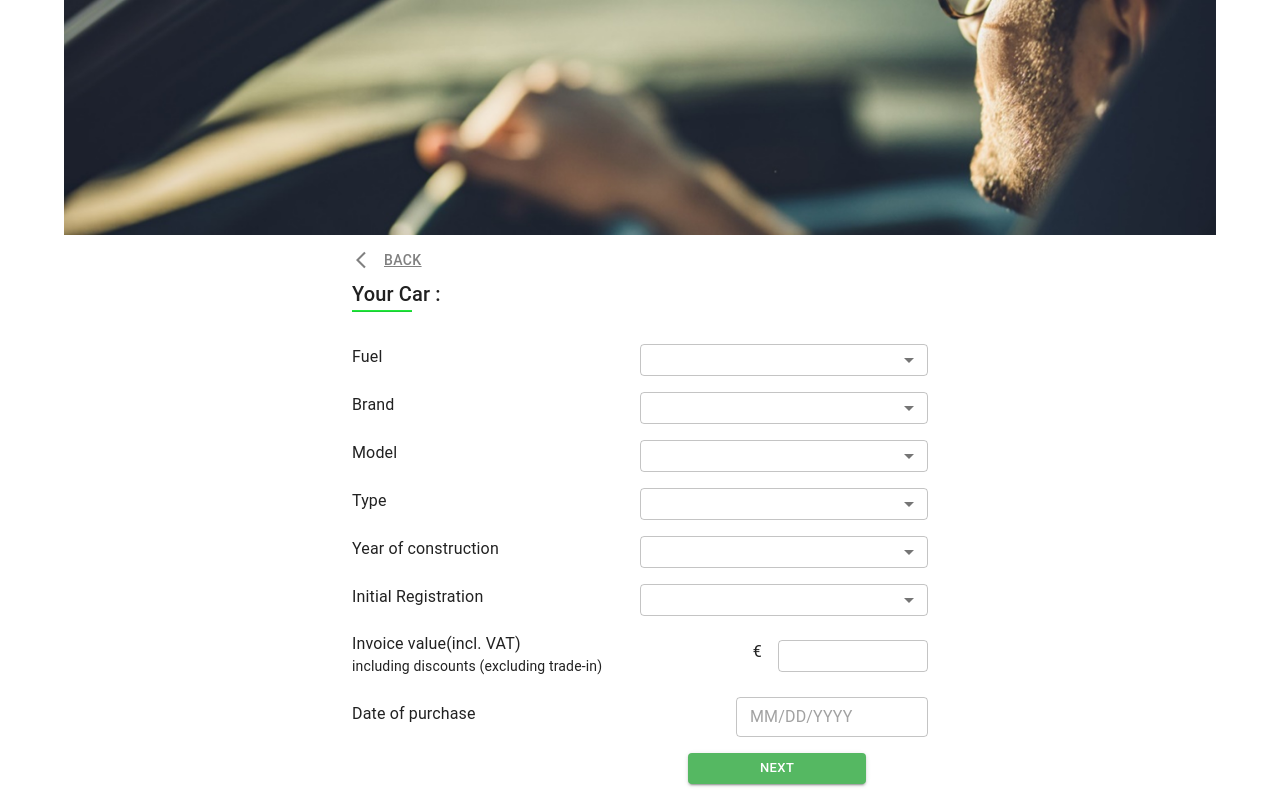
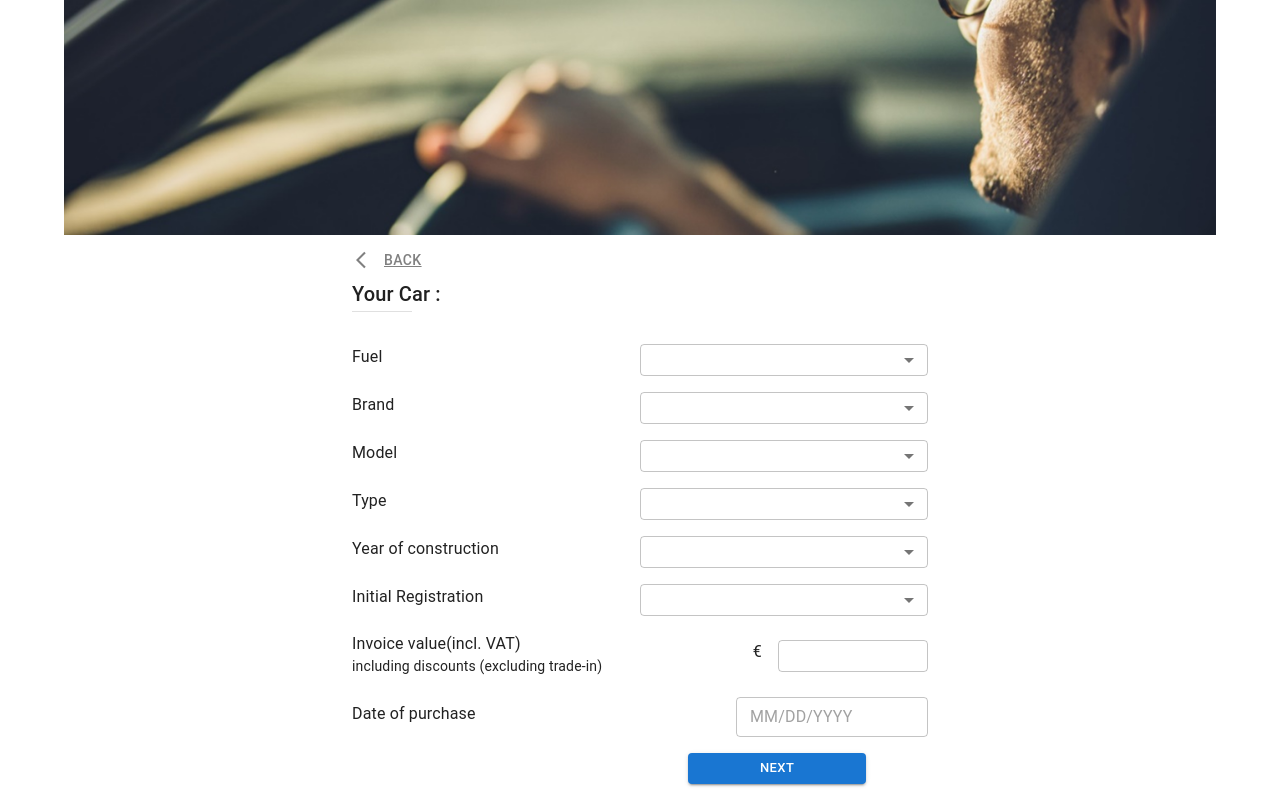
Before and after one commit to nileshv1/nn-ins, a Next.js app: page /car/1 in a window 1280 px wide. Shown: the part 188-988 px from the top of the page. Built offline with nearby package versions, Linux system fonts and the light colour scheme.

Commit message:
color added

```diff
--- a/pages/car/[slug].tsx
+++ b/pages/car/[slug].tsx
@@ -2,6 +2,7 @@ import React , {useEffect}from "react";
 import { useRouter } from "next/router";
 import { Button, Container } from "@mui/material";
 import { ROUTE_PATHS } from "@/constants/constants";
+import styles from "../../styles/variables.module.scss"
 import Link from "next/link";
 import {
   Paper,
@@ -98,7 +99,7 @@ const Car: React.FC = () => {
               </Grid>
               <Grid md={6} mdOffset={3} xs={12} sx={{ mb: 4 }}>
                 <Typography variant="h6">{t("yourCar")} :</Typography>
-                <Divider color="#20ea3c" sx={{ height: 1.8, width: "60px" }} />
+                <Divider color={styles.primaryColor} sx={{ height: 1.8, width: "60px" }} />
               </Grid>
               <Grid
                 md={6}
@@ -399,9 +400,9 @@ const Car: React.FC = () => {
                     type="submit"
                     sx={{
                       px: 9,
-                      backgroundColor: "#55B862",
+                      backgroundColor: styles.primaryColor,
                       ":hover": {
-                        bgcolor: "#55B862",
+                        bgcolor: styles.primaryColor,
                       },
                     }}
                   >
--- a/styles/variables.module.scss
+++ b/styles/variables.module.scss
@@ -1,4 +1,4 @@
-$primary-color: #64ff00;
+$primary-color: #55B862;
 
 :export {
   primaryColor: $primary-color;
```
